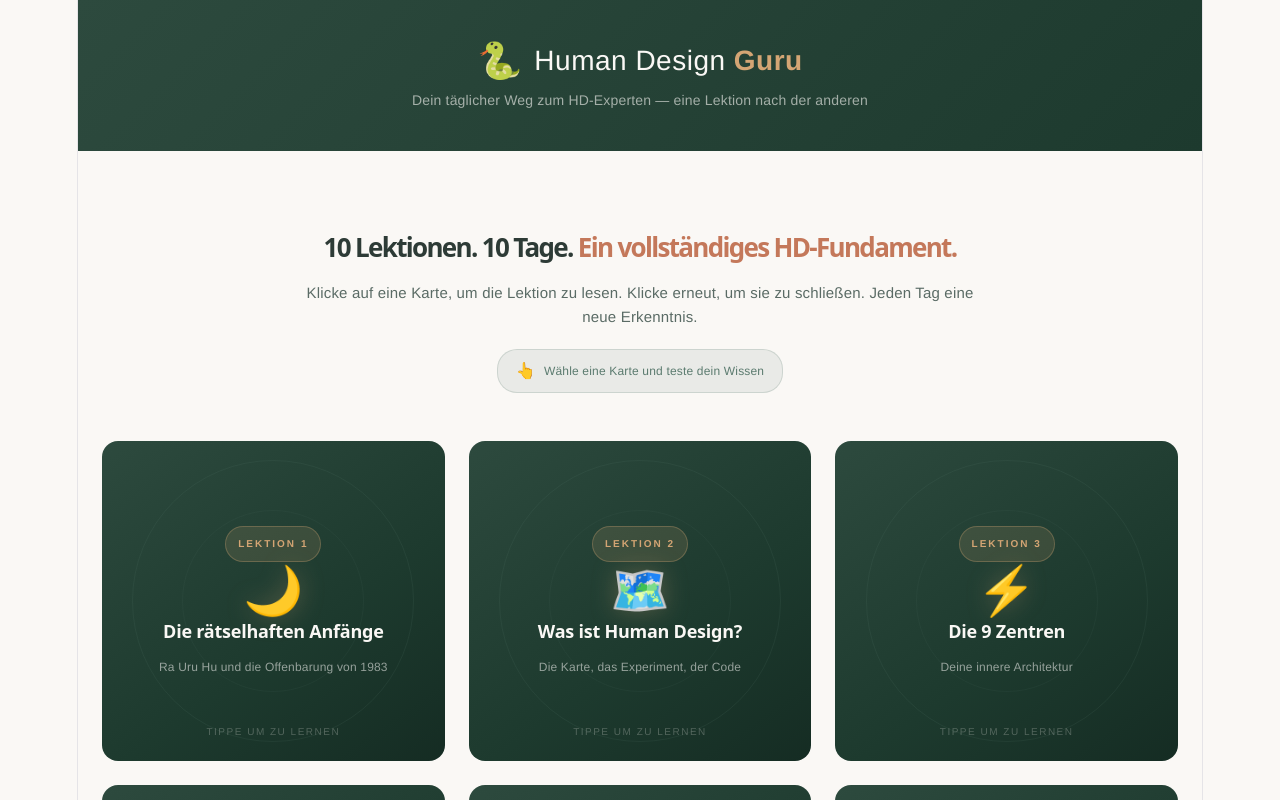
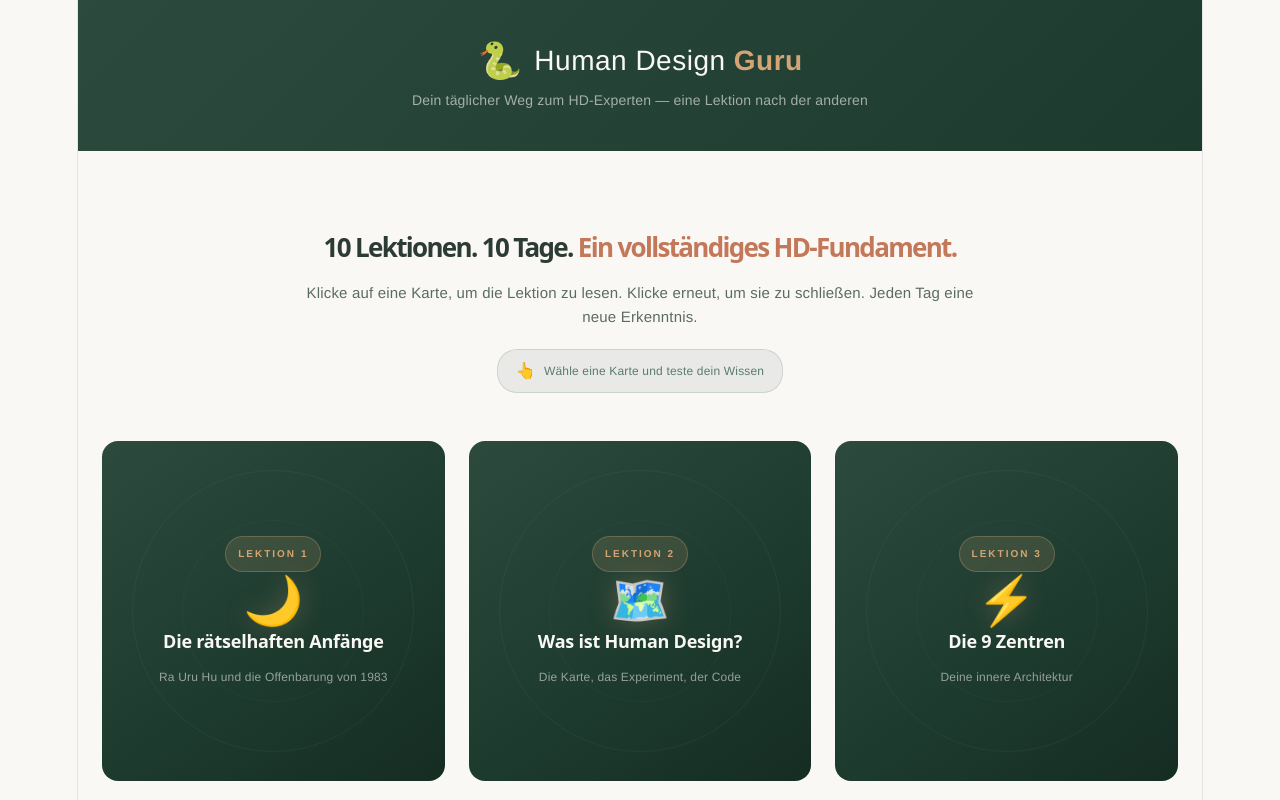
Before and after one commit to thomasender/human-design-guru, a React (Vite) app: page / in a window 1280 px wide. Shown: the top 800 px of the page. Built offline with nearby package versions, Linux system fonts and the light colour scheme.

Commit message:
fix: proper flip state management with rotateY(180deg)
- FlipCard manages its own flipped state via CSS class
- card-front rotates to 0deg, card-back to 180deg
- wrapper hover effect removed to prevent double rotation

```diff
--- a/src/App.tsx
+++ b/src/App.tsx
@@ -56,13 +56,12 @@ function App() {
       <main className="cards-section">
         <div className="cards-grid">
           {lessons.map((lesson) => (
-            <div
-              key={lesson.id}
-              className={`flip-on-click ${flippedIds.has(lesson.id) ? 'flipped' : ''}`}
-              onClick={() => toggleCard(lesson.id)}
-            >
-              <FlipCard lesson={lesson} />
-            </div>
+              <FlipCard
+                key={lesson.id}
+                lesson={lesson}
+                isFlipped={flippedIds.has(lesson.id)}
+                onClick={() => toggleCard(lesson.id)}
+              />
           ))}
         </div>
       </main>
--- a/src/components/FlipCard.css
+++ b/src/components/FlipCard.css
@@ -1,7 +1,7 @@
 .card-wrapper {
   perspective: 1000px;
   width: 100%;
-  height: 320px;
+  height: 340px;
   cursor: pointer;
   flex-shrink: 0;
 }
@@ -11,15 +11,11 @@
   width: 100%;
   height: 100%;
   transform-style: preserve-3d;
-  transition: transform 0.6s cubic-bezier(0.4, 0, 0.2, 1);
+  transition: transform 0.5s cubic-bezier(0.4, 0, 0.2, 1);
 }
 
 .card-wrapper:hover .card-inner {
-  transform: rotateY(10deg) rotateX(2deg);
-}
-
-.card-wrapper.flipped .card-inner {
-  transform: rotateY(180deg);
+  transform: rotateY(5deg) rotateX(-2deg);
 }
 
 .card-face {
@@ -28,6 +24,7 @@
   backface-visibility: hidden;
   border-radius: 16px;
   overflow: hidden;
+  -webkit-font-smoothing: antialiased;
 }
 
 /* ── FRONT (Topics) ────────────────────────────────── */
@@ -35,6 +32,7 @@
   display: flex;
   align-items: center;
   justify-content: center;
+  transform: rotateY(0deg);
 }
 
 .card-back-design {
@@ -51,7 +49,6 @@
   overflow: hidden;
 }
 
-/* decorative circles */
 .card-back-design::before {
   content: '';
   position: absolute;
@@ -117,8 +114,7 @@
   z-index: 1;
 }
 
-.card-front::after {
-  content: 'Tippe um zu lernen';
+.flip-hint {
   position: absolute;
   bottom: 16px;
   left: 50%;
@@ -260,3 +256,12 @@
   background: #D4CDD0;
   border-radius: 2px;
 }
+
+/* ── Flipped State ────────────────────────────────── */
+.card-wrapper.flipped .card-inner {
+  transform: rotateY(180deg);
+}
+
+.card-wrapper.flipped:hover .card-inner {
+  transform: rotateY(180deg);
+}
--- a/src/components/FlipCard.tsx
+++ b/src/components/FlipCard.tsx
@@ -3,11 +3,16 @@ import './FlipCard.css';
 
 interface FlipCardProps {
   lesson: Lesson;
+  isFlipped: boolean;
+  onClick: () => void;
 }
 
-export function FlipCard({ lesson }: FlipCardProps) {
+export function FlipCard({ lesson, isFlipped, onClick }: FlipCardProps) {
   return (
-    <div className="card-wrapper">
+    <div
+      className={`card-wrapper${isFlipped ? ' flipped' : ''}`}
+      onClick={onClick}
+    >
       <div className="card-inner">
         {/* Front — hidden, shows topic */}
         <div className="card-face card-front">
```
